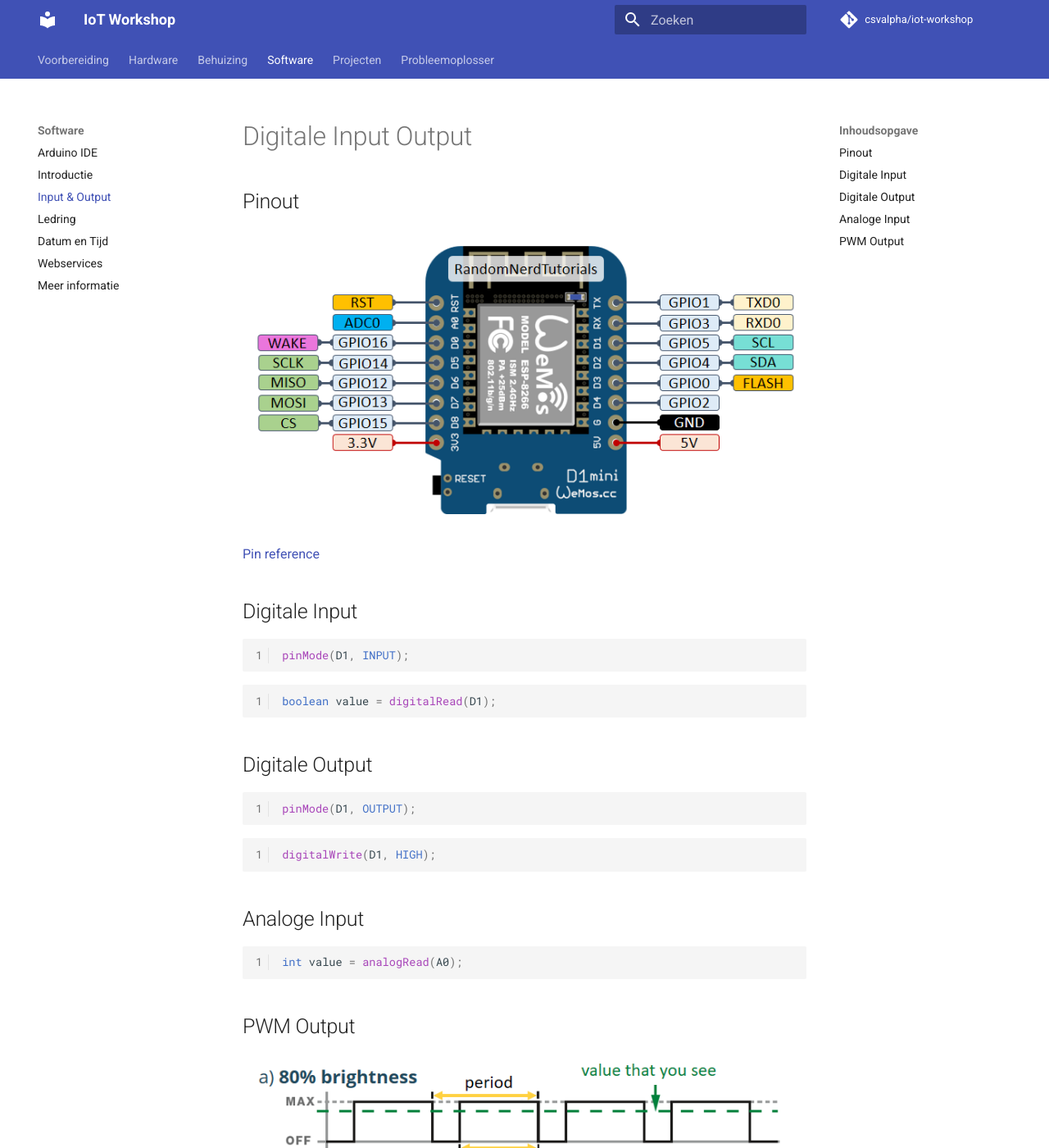
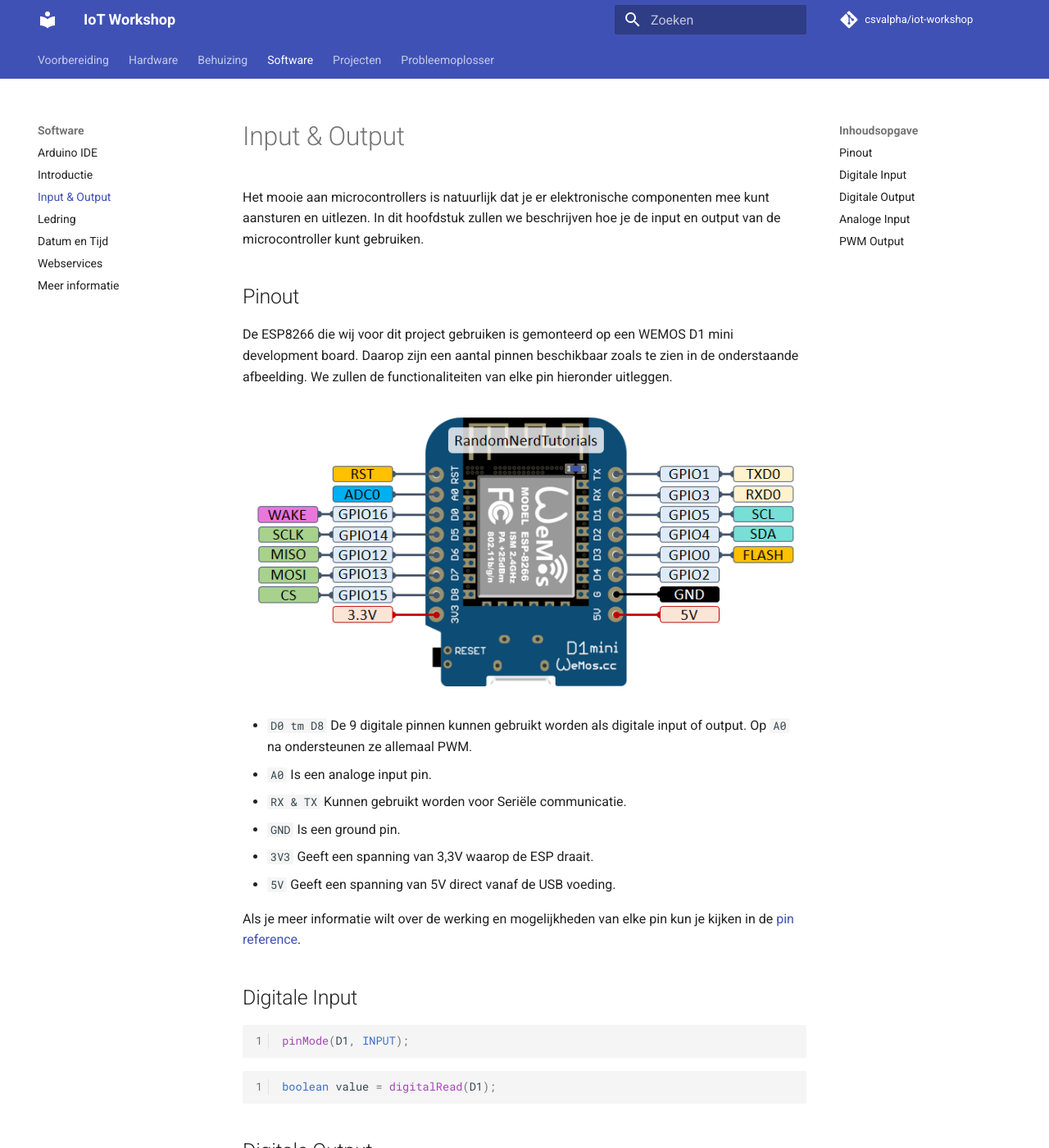
Before and after one commit to csvalpha/iot-workshop, an MkDocs documentation site: the page built from docs/software/digitale-io.md, in a window 1280 px wide and 1400 px high. Shown: the whole window at 82% size. Built offline with MkDocs 1.6.1 and Material for MkDocs 9.7.7, drawn with Linux system fonts in a browser that asks for light colours; comment, search, counter and statistics services are not loaded.

Commit message:
Update digitale-io.md

```diff
--- a/docs/software/digitale-io.md
+++ b/docs/software/digitale-io.md
@@ -1,10 +1,19 @@
-# Digitale Input Output
+# Input & Output
+Het mooie aan microcontrollers is natuurlijk dat je er elektronische componenten mee kunt aansturen en uitlezen. In dit hoofdstuk zullen we beschrijven hoe je de input en output van de microcontroller kunt gebruiken.
 
 ## Pinout
+De ESP8266 die wij voor dit project gebruiken is gemonteerd op een WEMOS D1 mini development board. Daarop zijn een aantal pinnen beschikbaar zoals te zien in de onderstaande afbeelding. We zullen de functionaliteiten van elke pin hieronder uitleggen.
 
 ![WEMOS D1 Mini](../assets/images/WEMOS-D1-mini.png)
 
-[Pin reference](https://randomnerdtutorials.com/esp8266-pinout-reference-gpios/)
+  - `D0 tm D8` De 9 digitale pinnen kunnen gebruikt worden als digitale input of output. Op `A0` na ondersteunen ze allemaal PWM.
+  - `A0` Is een analoge input pin.
+  - `RX & TX` Kunnen gebruikt worden voor Seriële communicatie.
+  - `GND` Is een ground pin.
+  - `3V3` Geeft een spanning van 3,3V waarop de ESP draait.
+  - `5V` Geeft een spanning van 5V direct vanaf de USB voeding.
+
+Als je meer informatie wilt over de werking en mogelijkheden van elke pin kun je kijken in de [pin reference](https://randomnerdtutorials.com/esp8266-pinout-reference-gpios/).
 
 ## Digitale Input
 
```
